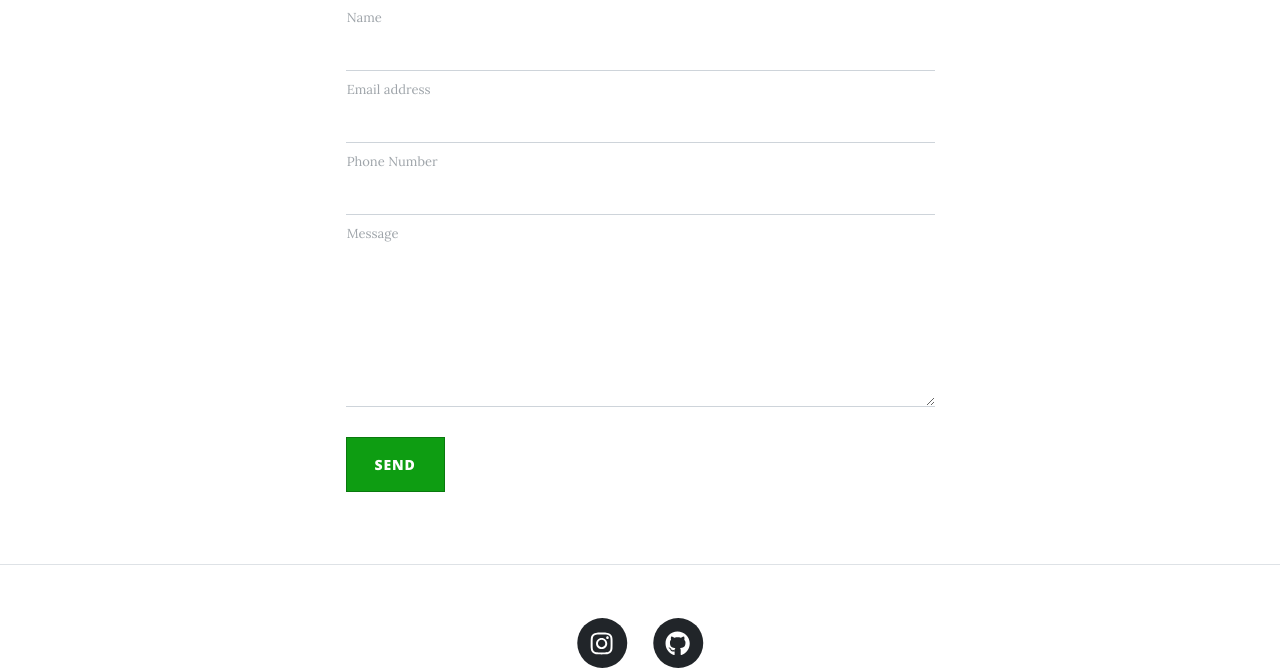
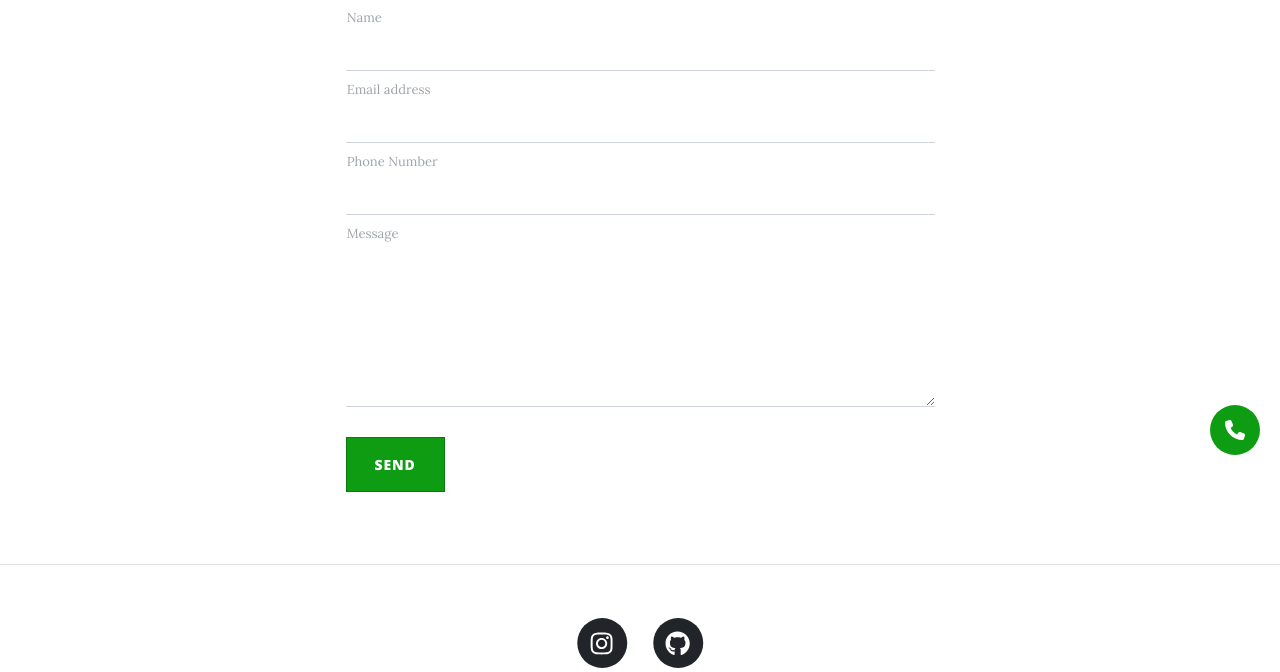
Before and after one commit to ABAJAJA/TDP_Progetto, a Flask app: page /contattaci in a window 1280 px wide. Shown: the part 325-997 px from the top of the page. Run offline with Flask 3, Linux system fonts and the light colour scheme; some libraries are stand-ins or nearby versions.

Commit message:
Last commit
- Fixed some bugs
- Added some features

```diff
--- a/api/v1/api.py
+++ b/api/v1/api.py
@@ -1,4 +1,4 @@
-from flask import Blueprint, request
+from flask import Blueprint, request, make_response
 from datetime import datetime
 from api.utilities import *
 import json, os, time, re, random
--- a/run.py
+++ b/run.py
@@ -52,4 +52,4 @@ def install_package(package):
 if __name__ == "__main__":
     install_package("flask")
     install_package("datetime")
-    app.run(debug=True)
+    app.run(host="localhost", port="8000", debug=True)
--- /dev/null
+++ b/static/css/custom.css
@@ -0,0 +1,29 @@
+#assistance-button {
+    position: fixed;
+    bottom: 20px;
+    right: 20px;
+    z-index: 999;
+  }
+
+  #assistance-button button {
+    background-color: #0E9D12;
+    color: #fff;
+    border: none;
+    width: 50px;
+    height: 50px;
+    border-radius: 50%;
+    cursor: pointer;
+  }
+
+  #assistance-button button:hover {
+    background-color: #16c01b;
+  }
+
+  #assistance-button img {
+    width: 30px;
+    height: 30px;
+  }
+
+  #assistance-icon a {
+    text-decoration: none;
+  }
--- a/templates/contact.html
+++ b/templates/contact.html
@@ -10,6 +10,7 @@
         <script src="https://use.fontawesome.com/releases/v6.3.0/js/all.js" crossorigin="anonymous"></script>
         <link href="https://fonts.googleapis.com/css?family=Lora:400,700,400italic,700italic" rel="stylesheet" type="text/css" />
         <link href="https://fonts.googleapis.com/css?family=Open+Sans:300italic,400italic,600italic,700italic,800italic,400,300,600,700,800" rel="stylesheet" type="text/css" />
+        <link href="{{ url_for('static', filename='css/custom.css') }}" rel="stylesheet" />
         <link href="{{ url_for('static', filename='css/styles.css') }}" rel="stylesheet" />
     </head>
     <body>
@@ -109,8 +110,15 @@
             </div>
         </footer>
 
+        <div id="assistance-button">
+            <a id="assistance-icon" href="/contattaci">
+                <button>
+                    <i class="fa-solid fa-phone"></i>
+                </button>
+            </a>
+        </div>
 
-        <script src="https://cdn.jsdelivr.net/npm/bootstrap@5.2.3/dist/js/bootstrap.bundle.min.js"></script>
         <script src="{{ url_for('static', filename='js/scripts.js') }}"></script>
+        <script src="{{ url_for('static', filename='js/form.js') }}"></script>
     </body>
 </html>
```
Also changed, not shown: api/utilities.py (+8 -1 lines), create_message.py (deleted, +0 -13 lines), static/js/form.js (added, +60 -0 lines), static/js/scripts.js (+0 -61 lines), templates/404.html (+8 -1 lines), templates/about.html (+8 -1 lines), templates/blogpost/linquinamento-ai-giorni-nostri.html (+142 -28 lines), templates/blogpost/quanto-e-inquinata-la-tua-citta.html (+10 -1 lines), templates/index.html (+9 -2 lines).
